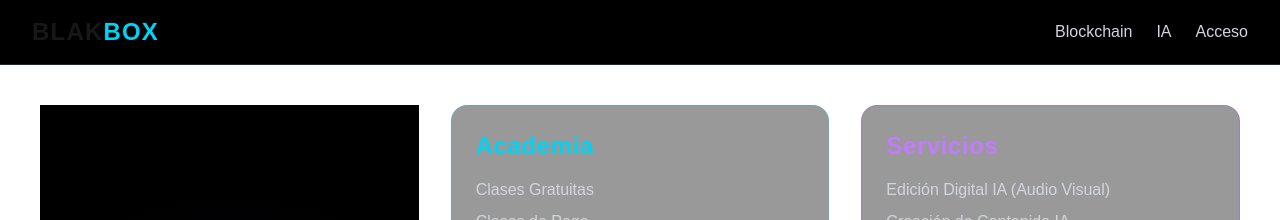
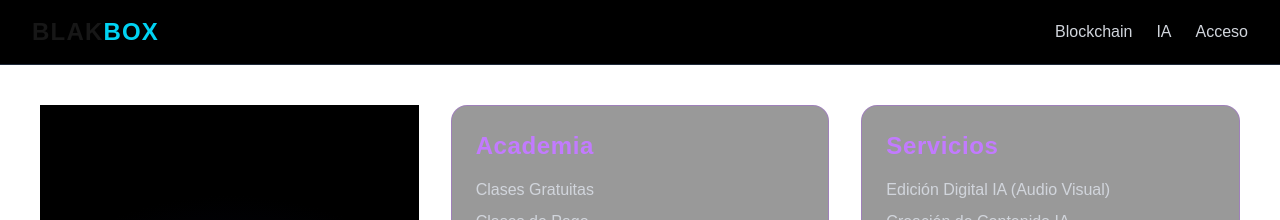
Before and after one commit to mancorago-web/blakbox, a Next.js app: page /ia in a window 1280 px wide. Shown: the top 220 px of the page. Built offline with nearby package versions, Linux system fonts and the light colour scheme; no server answers.

Commit message:
actualizacion blakbox

```diff
--- a/app/blockchain/page.tsx
+++ b/app/blockchain/page.tsx
@@ -9,7 +9,6 @@ export default function Blockchain() {
 
         <CategorySection
           title="Academia"
-          color="text-cyan-400"
           items={[
             "Clases Gratuitas",
             "Clases de Pago",
@@ -19,7 +18,6 @@ export default function Blockchain() {
 
         <CategorySection
           title="Servicios"
-          color="text-cyan-400"
           items={[
             "Intercambio de Divisas",
             "Transferencias Internacionales",
@@ -33,7 +31,6 @@ export default function Blockchain() {
 
         <CategorySection
           title="Consultoría"
-          color="text-cyan-400"
           items={[
             "Asesoría Estratégica Blockchain",
             "Optimización de Portafolio Cripto",
--- a/app/ia/page.tsx
+++ b/app/ia/page.tsx
@@ -10,7 +10,7 @@ export default function IA() {
 
         <CategorySection
           title="Academia"
-          color="text-purple-500"
+          color="purple"
           items={[
             "Clases Gratuitas",
             "Clases de Pago",
--- a/components/CategorySection.tsx
+++ b/components/CategorySection.tsx
@@ -1,4 +1,14 @@
-export default function CategorySection({ title, items, color = "cyan" }) {
+interface CategorySectionProps {
+  title: string;
+  items: string[];
+  color?: "cyan" | "purple";
+}
+
+export default function CategorySection({
+  title,
+  items,
+  color = "cyan",
+}: CategorySectionProps) {
 
   const glow =
     color === "purple"
```
